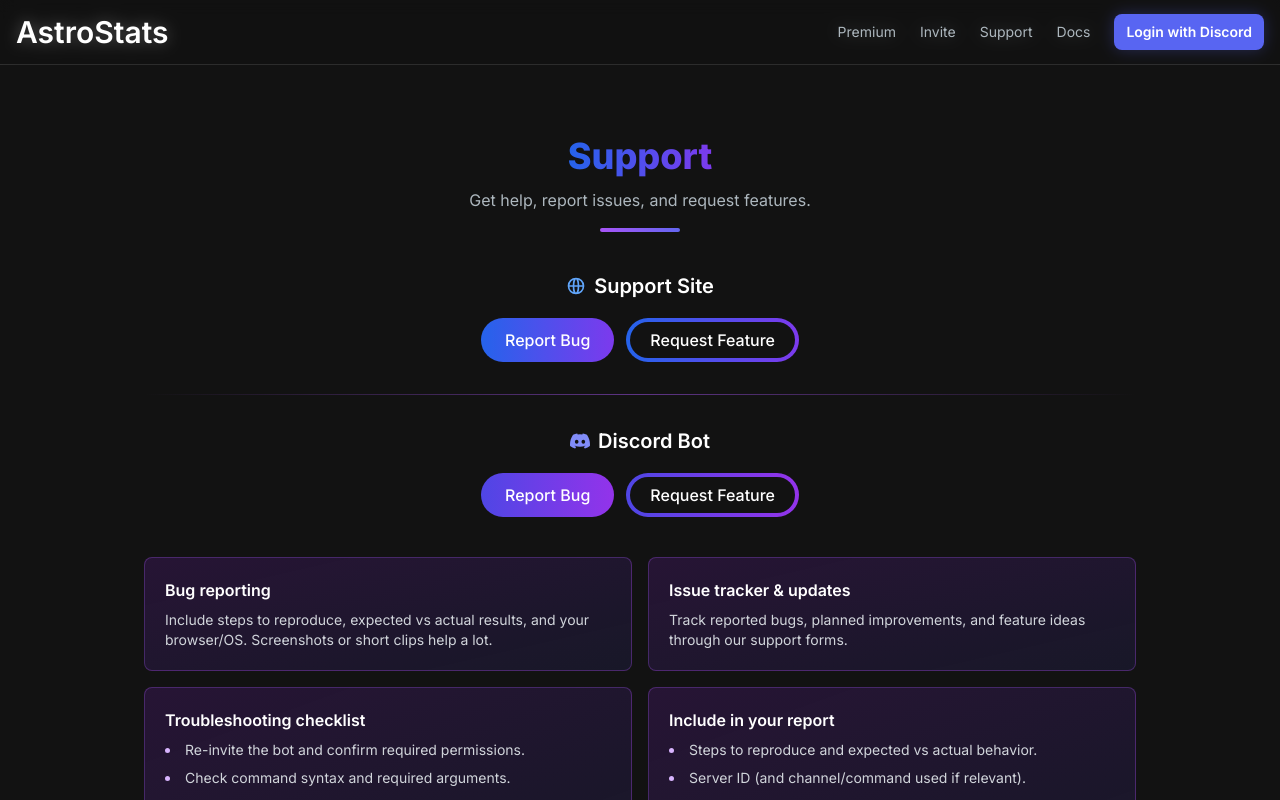
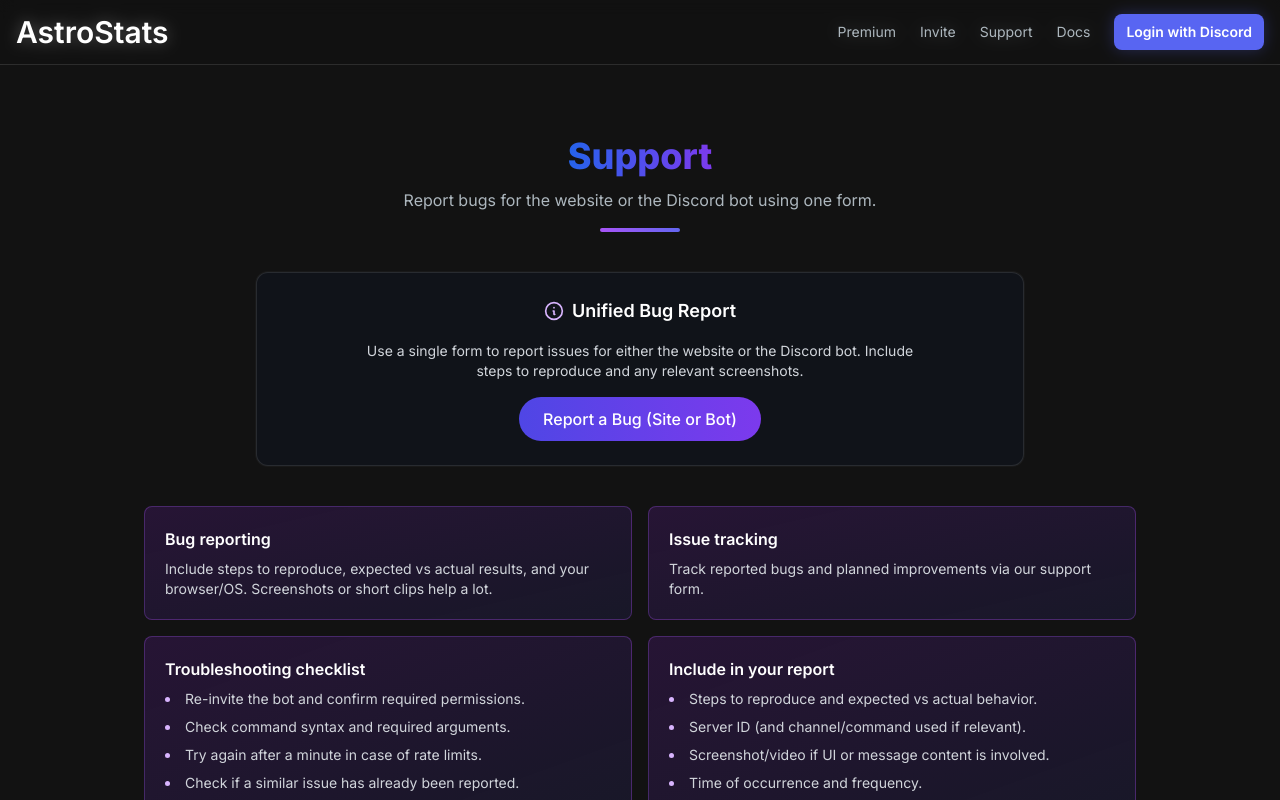
Before and after one commit to danblock97/astrostats-webpage, a Next.js app: page /support in a window 1280 px wide. Shown: the top 800 px of the page. Built offline with nearby package versions, Linux system fonts and the light colour scheme; no server answers.

Commit message:
refactor(Support): consolidate bug reporting into a unified form and update support messaging (#26)
* refactor(Support): consolidate bug reporting into a unified form and update support messaging

* fix(Support): add aria-hidden attribute to SVG for improved accessibility

```diff
--- a/src/app/components/Support.jsx
+++ b/src/app/components/Support.jsx
@@ -9,10 +9,9 @@
     }
   }, []);
 
-  const SUPPORT_SITE_BUG_URL = "https://danblock97.atlassian.net/jira/software/c/form/13d822b1-3696-48be-935c-457148c78b91?atlOrigin=eyJpIjoiMTBkMTRjYWUwZTE2NDJhMGFmYjczMjkyMzVlNzg1ZjgiLCJwIjoiaiJ9";
-  const SUPPORT_SITE_FEATURE_URL = "https://danblock97.atlassian.net/jira/software/c/form/ce09356c-5fda-4e58-aed7-061a3d67672a?atlOrigin=eyJpIjoiMTc0NmZiZDhjNzZhNDA1ZDgxYjVjMjExM2I0ZjE1NzYiLCJwIjoiaiJ9";
-  const DISCORD_BOT_BUG_URL = "https://danblock97.atlassian.net/jira/software/c/form/c31187ff-4e38-40dd-aafd-261adcb7722d?atlOrigin=eyJpIjoiMjE5ZmM1ZDZmMzRkNDAyNzljZDE1NGZhODdjNWVhN2IiLCJwIjoiaiJ9";
-  const DISCORD_BOT_FEATURE_URL = "https://danblock97.atlassian.net/jira/software/c/form/9b68dccf-5be1-4817-b3f5-102b974e025a?atlOrigin=eyJpIjoiYTA3ZDFjOTFjNzA2NGVhYzk0ZjYyMGYyYzEyYjEzYmUiLCJwIjoiaiJ9";
+  // Unified bug-report form (covers both site and Discord bot)
+  const BUG_REPORT_FORM_URL =
+    "https://www.notion.so/28df8761b6498137841fce83102c7139?pvs=106";
 
   return (
     <div className="w-full my-10">
@@ -27,73 +26,33 @@
             <span className="text-transparent bg-clip-text bg-gradient-to-r from-blue-600 to-violet-600">Support</span>
           </h1>
           <p className="mt-3 text-[#adb7be]">
-            Get help, report issues, and request features.
+            Report bugs for the website or the Discord bot using one form.
           </p>
           <div className="mt-4 h-1 w-20 bg-gradient-to-r from-purple-500 to-indigo-500 rounded-full mx-auto" />
         </header>
 
-        {/* Support Site Section */}
-        <div className="mt-10">
-          <div className="text-center mb-4">
-            <h2 className="text-xl font-semibold text-white inline-flex items-center gap-2">
-              <svg className="w-5 h-5 text-blue-400" fill="none" stroke="currentColor" viewBox="0 0 24 24">
-                <path strokeLinecap="round" strokeLinejoin="round" strokeWidth={2} d="M21 12a9 9 0 01-9 9m9-9a9 9 0 00-9-9m9 9H3m9 9a9 9 0 01-9-9m9 9c1.657 0 3-4.03 3-9s-1.343-9-3-9m0 18c-1.657 0-3-4.03-3-9s1.343-9 3-9m-9 9a9 9 0 019-9" />
+        {/* Unified bug-report entry */}
+        <div className="mt-10 mx-auto max-w-3xl">
+          <div className="rounded-xl border border-white/10 bg-gray-900/40 p-6 shadow-[0_0_0_1px_rgba(255,255,255,0.03)]">
+            <div className="flex flex-col items-center text-center gap-4">
+              <div className="inline-flex items-center gap-2">
+                <svg className="w-5 h-5 text-purple-300" fill="none" stroke="currentColor" viewBox="0 0 24 24" aria-hidden="true">
+                  <path strokeLinecap="round" strokeLinejoin="round" strokeWidth={2} d="M13 16h-1v-4h-1m1-4h.01M12 2a10 10 0 100 20 10 10 0 000-20z" />
                 </svg>
-              Support Site
-            </h2>
+                <h2 className="text-lg font-semibold text-white">Unified Bug Report</h2>
               </div>
-          <div className="flex flex-col sm:flex-row gap-3 justify-center">
+              <p className="text-sm text-gray-300 max-w-prose">
+                Use a single form to report issues for either the website or the Discord bot. Include steps to reproduce and any relevant screenshots.
+              </p>
               <a
-              href={SUPPORT_SITE_BUG_URL}
+                href={BUG_REPORT_FORM_URL}
                 target="_blank"
                 rel="noopener noreferrer"
-              className="px-6 py-2.5 rounded-full bg-gradient-to-r from-blue-600 to-violet-600 text-white font-medium hover:opacity-90 transition text-center"
+                className="px-6 py-2.5 rounded-full bg-gradient-to-r from-indigo-600 to-violet-600 text-white font-medium hover:opacity-90 transition text-center"
               >
-              Report Bug
-            </a>
-            <a
-              href={SUPPORT_SITE_FEATURE_URL}
-              target="_blank"
-              rel="noopener noreferrer"
-              className="px-1 py-1 rounded-full bg-gradient-to-r from-blue-600 to-violet-600 hover:from-violet-600 hover:to-blue-600 transition"
-            >
-              <span className="block rounded-full bg-[#121212] px-5 py-1.5 text-white font-medium text-center">Request Feature</span>
+                Report a Bug (Site or Bot)
               </a>
             </div>
-        </div>
-
-        {/* Divider */}
-        <div className="mt-8 flex items-center justify-center">
-          <div className="h-px w-full bg-gradient-to-r from-transparent via-purple-500/50 to-transparent" />
-        </div>
-
-        {/* Discord Bot Section */}
-        <div className="mt-8">
-          <div className="text-center mb-4">
-            <h2 className="text-xl font-semibold text-white inline-flex items-center gap-2">
-              <svg className="w-5 h-5 text-indigo-400" fill="currentColor" viewBox="0 0 24 24">
-                <path d="M20.317 4.37a19.791 19.791 0 00-4.885-1.515.074.074 0 00-.079.037c-.21.375-.444.864-.608 1.25a18.27 18.27 0 00-5.487 0 12.64 12.64 0 00-.617-1.25.077.077 0 00-.079-.037A19.736 19.736 0 003.677 4.37a.07.07 0 00-.032.027C.533 9.046-.32 13.58.099 18.057a.082.082 0 00.031.057 19.9 19.9 0 005.993 3.03.078.078 0 00.084-.028c.462-.63.874-1.295 1.226-1.994a.076.076 0 00-.041-.106 13.107 13.107 0 01-1.872-.892.077.077 0 01-.008-.128 10.2 10.2 0 00.372-.292.074.074 0 01.077-.01c3.928 1.793 8.18 1.793 12.062 0a.074.074 0 01.078.01c.12.098.246.198.373.292a.077.077 0 01-.006.127 12.299 12.299 0 01-1.873.892.077.077 0 00-.041.107c.36.698.772 1.362 1.225 1.993a.076.076 0 00.084.028 19.839 19.839 0 006.002-3.03.077.077 0 00.032-.054c.5-5.177-.838-9.674-3.549-13.66a.061.061 0 00-.031-.03zM8.02 15.33c-1.183 0-2.157-1.085-2.157-2.419 0-1.333.956-2.419 2.157-2.419 1.21 0 2.176 1.096 2.157 2.42 0 1.333-.956 2.418-2.157 2.418zm7.975 0c-1.183 0-2.157-1.085-2.157-2.419 0-1.333.955-2.419 2.157-2.419 1.21 0 2.176 1.096 2.157 2.42 0 1.333-.946 2.418-2.157 2.418z"/>
-              </svg>
-              Discord Bot
-            </h2>
-          </div>
-          <div className="flex flex-col sm:flex-row gap-3 justify-center">
-            <a
-              href={DISCORD_BOT_BUG_URL}
-              target="_blank"
-              rel="noopener noreferrer"
-              className="px-6 py-2.5 rounded-full bg-gradient-to-r from-indigo-600 to-purple-600 text-white font-medium hover:opacity-90 transition text-center"
-            >
-              Report Bug
-            </a>
-            <a
-              href={DISCORD_BOT_FEATURE_URL}
-              target="_blank"
-              rel="noopener noreferrer"
-              className="px-1 py-1 rounded-full bg-gradient-to-r from-indigo-600 to-purple-600 hover:from-purple-600 hover:to-indigo-600 transition"
-            >
-              <span className="block rounded-full bg-[#121212] px-5 py-1.5 text-white font-medium text-center">Request Feature</span>
-            </a>
           </div>
         </div>
 
@@ -106,9 +65,9 @@
             </p>
           </div>
           <div className="p-5 rounded-lg bg-gradient-to-br from-purple-900/30 to-indigo-900/20 border border-purple-500/30">
-            <h2 className="text-white font-semibold">Issue tracker & updates</h2>
+            <h2 className="text-white font-semibold">Issue tracking</h2>
             <p className="mt-2 text-gray-300 text-sm">
-              Track reported bugs, planned improvements, and feature ideas through our support forms.
+              Track reported bugs and planned improvements via our support form.
             </p>
           </div>
           <div className="p-5 rounded-lg bg-gradient-to-br from-purple-900/30 to-indigo-900/20 border border-purple-500/30">
```
Lines whose indentation alone changed are shown as unchanged.
